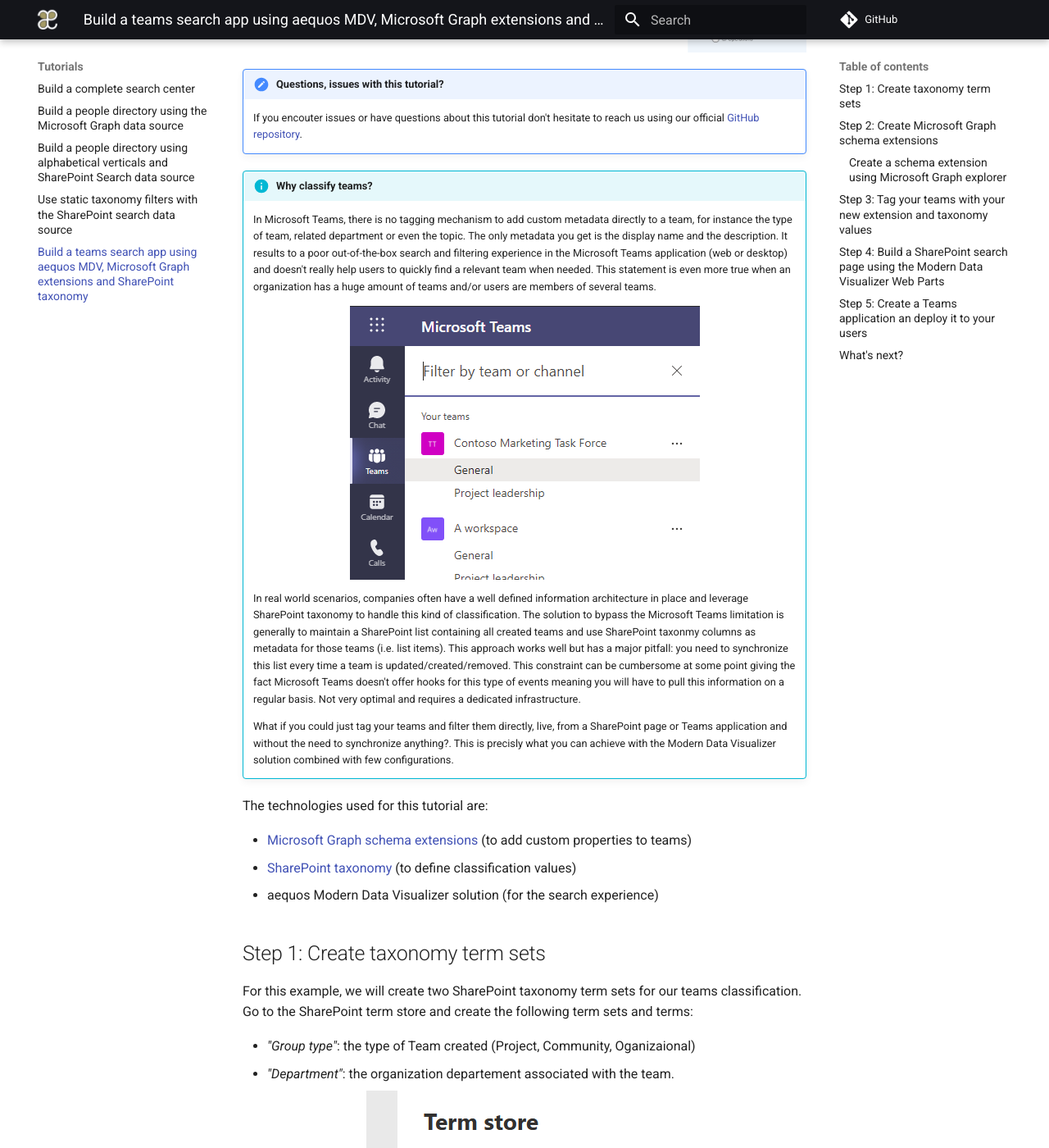
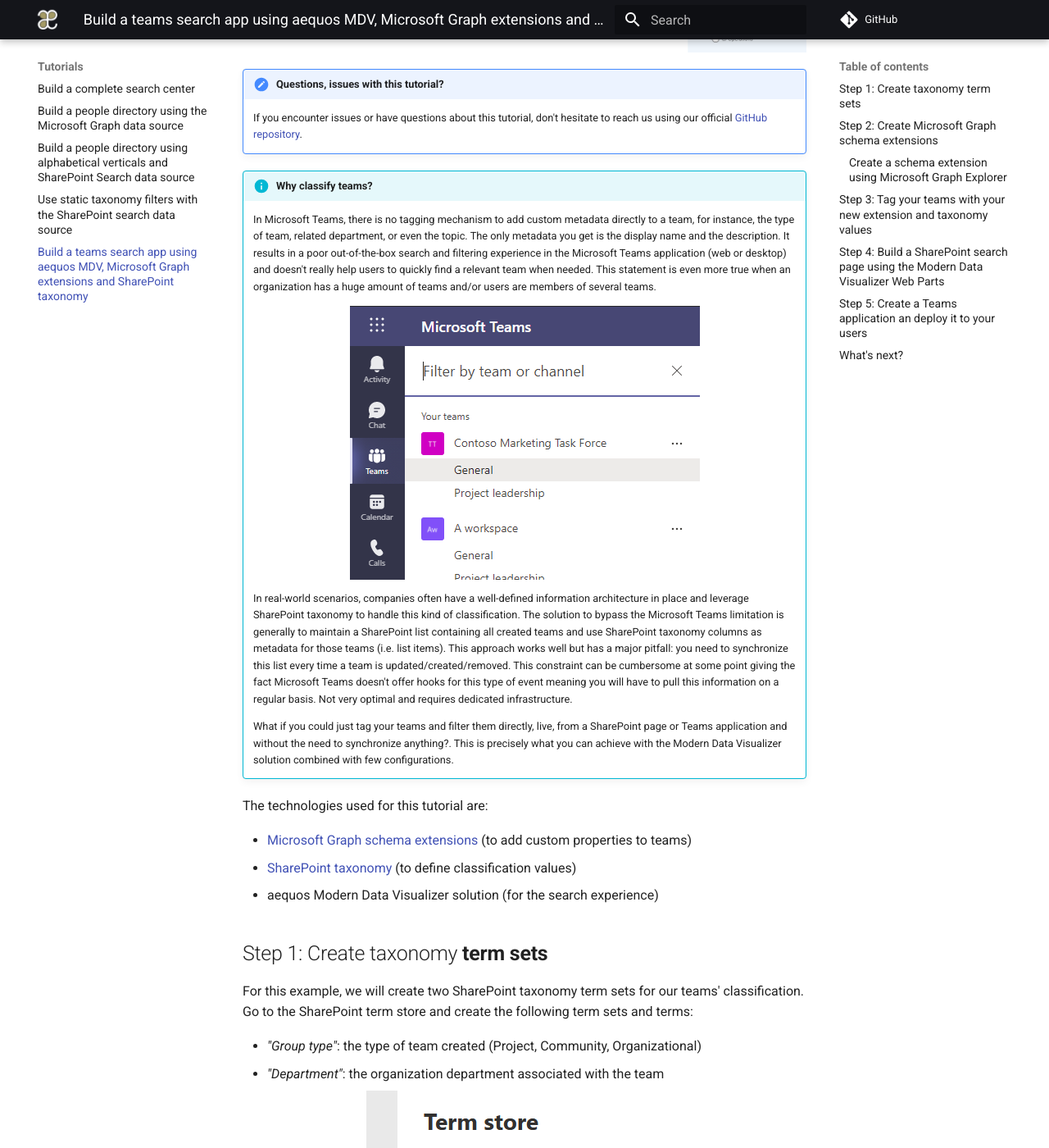
Before and after one commit to aequos-solutions/modern-data-visualizer, an MkDocs documentation site: the page built from docs/getting_started/tutorials/build_teams_search_portal_using_taxonomy.md, in a window 1280 px wide and 1400 px high, scrolled down 666 px. Shown: the whole window at 82% size. Built offline with MkDocs 1.6.1 and Material for MkDocs 9.7.7, drawn with Linux system fonts in a browser that asks for light colours; comment, search, counter and statistics services are not loaded; some of the changed text lies outside the part shown.

Commit message:
fix(doc): Microsoft Teams search center tutorial proofreading

````diff
--- a/docs/getting_started/tutorials/build_teams_search_portal_using_taxonomy.md
+++ b/docs/getting_started/tutorials/build_teams_search_portal_using_taxonomy.md
@@ -1,21 +1,21 @@
-# Build a teams search app using aequos MDV, Microsoft Graph extensions and SharePoint taxonomy
+# Build a teams search app using aequos MDV, Microsoft Graph extensions, and SharePoint taxonomy
 
-In this step-by-step tutorial, we demonstrate how to build a search center allowing to browse teams from Microsoft Teams using a dedicated application, SharePoint taxonomy terms and aequos MDV.
+In this step-by-step tutorial, we demonstrate how to build a search center allowing to browse teams from Microsoft Teams using a dedicated application, SharePoint taxonomy terms, and aequos MDV.
 
 !["Teams custom metadata - Search page overview"](../../assets/scenarios/teams/teams-search_overview.png){: .center}
 
 !!! note "Questions, issues with this tutorial?"
-    If you encouter issues or have questions about this tutorial don't hesitate to reach us using our official [GitHub repository](https://github.com/aequos-solutions/modern-data-visualizer/issues/new/choose).
+    If you encounter issues or have questions about this tutorial, don't hesitate to reach us using our official [GitHub repository](https://github.com/aequos-solutions/modern-data-visualizer/issues/new/choose).
 
 !!! info "Why classify teams?"
 
-    In Microsoft Teams, there is no tagging mechanism to add custom metadata directly to a team, for instance the type of team, related department or even the topic. The only metadata you get is the display name and the description. It results to a poor out-of-the-box search and filtering experience in the Microsoft Teams application (web or desktop) and doesn't really help users to quickly find a relevant team when needed. This statement is even more true when an organization has a huge amount of teams and/or users are members of several teams.
+    In Microsoft Teams, there is no tagging mechanism to add custom metadata directly to a team, for instance, the type of team, related department, or even the topic. The only metadata you get is the display name and the description. It results in a poor out-of-the-box search and filtering experience in the Microsoft Teams application (web or desktop) and doesn't really help users to quickly find a relevant team when needed. This statement is even more true when an organization has a huge amount of teams and/or users are members of several teams.
 
     !["Default Teams search experience"](../../assets/scenarios/teams/teams_default_search.png){: .center}
 
-    In real world scenarios, companies often have a well defined information architecture in place and leverage SharePoint taxonomy to handle this kind of classification. The solution to bypass the Microsoft Teams limitation is generally to maintain a SharePoint list containing all created teams and use SharePoint taxonmy columns as metadata for those teams (i.e. list items). This approach works well but has a major pitfall: you need to synchronize this list every time a team is updated/created/removed. This constraint can be cumbersome at some point giving the fact Microsoft Teams doesn't offer hooks for this type of events meaning you will have to pull this information on a regular basis. Not very optimal and requires a dedicated infrastructure.
+    In real-world scenarios, companies often have a well-defined information architecture in place and leverage SharePoint taxonomy to handle this kind of classification. The solution to bypass the Microsoft Teams limitation is generally to maintain a SharePoint list containing all created teams and use SharePoint taxonomy columns as metadata for those teams (i.e. list items). This approach works well but has a major pitfall: you need to synchronize this list every time a team is updated/created/removed. This constraint can be cumbersome at some point giving the fact Microsoft Teams doesn't offer hooks for this type of event meaning you will have to pull this information on a regular basis. Not very optimal and requires dedicated infrastructure.
 
-    What if you could just tag your teams and filter them directly, live, from a SharePoint page or Teams application and without the need to synchronize anything?. This is precisly what you can achieve with the Modern Data Visualizer solution combined with few configurations.
+    What if you could just tag your teams and filter them directly, live, from a SharePoint page or Teams application and without the need to synchronize anything?. This is precisely what you can achieve with the Modern Data Visualizer solution combined with few configurations.
 
 The technologies used for this tutorial are:
 
@@ -23,29 +23,29 @@ The technologies used for this tutorial are:
 - [SharePoint taxonomy](https://docs.microsoft.com/en-us/sharepoint/managed-metadata) (to define classification values)
 - aequos Modern Data Visualizer solution (for the search experience)
 
-## Step 1: Create taxonomy term sets
+## Step 1: Create taxonomy **term sets**
 
-For this example, we will create two SharePoint taxonomy term sets for our teams classification. Go to the SharePoint term store and create the following term sets and terms:
+For this example, we will create two SharePoint taxonomy term sets for our teams' classification. Go to the SharePoint term store and create the following term sets and terms:
 
-- _"Group type"_: the type of Team created (Project, Community, Oganizaional)
-- _"Department"_: the organization departement associated with the team.
+- _"Group type"_: the type of team created (Project, Community, Organizational)
+- _"Department"_: the organization department associated with the team
 
     !["Teams custom metadata - SharePoint taxonomy"](../../assets/scenarios/teams/teams_term_store.png){: .center}
 
 ## Step 2: Create Microsoft Graph schema extensions
 
-To be able to set custom metadata for your Teams, you will need first to create a Microsoft Graph schema extension on the underlying `group` resource. Microsoft Graph extensions are a way provided by Microsoft to add custom data on Microsoft 365 resources (ex: `group`,`user`, etc.)
+To be able to set custom metadata for your Teams, you will need first to create a Microsoft Graph schema extension on the underlying `group` resource. Microsoft Graph extensions are a way provided by Microsoft to add custom data on Microsoft 365 resources (ex: `group`, `user`, etc.)
 
 **_Why use a schema extension instead of an open extension?_**
 
-> Simply because only schema extension can be filtered using the OData `$filter` expression. To build a a search center, this could be pretty useful ;).
+> Simply because only schema extension can be filtered using the OData `$filter` expression. To build a search center, this could be pretty useful ;).
 
 !!! warning
-    As of today, Microsoft Schema extensions [don't not support complex property types like arrays](https://docs.microsoft.com/en-us/graph/api/resources/extensionschemaproperty?view=graph-rest-1.0) and string values are limited to 256 characters. **It means teams can only be tagged with a single value per metadata**.
+    As of today, Microsoft Schema extensions [does not support complex property types like arrays](https://docs.microsoft.com/en-us/graph/api/resources/extensionschemaproperty?view=graph-rest-1.0) and string values are limited to 256 characters. **It means teams can only be tagged with a single value per metadata**.
 
-### Create a schema extension using Microsoft Graph explorer
+### Create a schema extension using Microsoft Graph Explorer
 
-- In the same Azure tenant where the teams you want to tag belong, create a blank Azure AD application and save its ID for later.
+- In the same Azure Tenant where the teams you want to tag belong, create a blank Azure AD application and save its ID for later.
 
     !!! info
         There is no need to configure any permissions for this application.
@@ -89,7 +89,7 @@ To be able to set custom metadata for your Teams, you will need first to create
         {
             "name": "groupDepartmentAsText",
             "type": "String"
-        },
+        }
     ]
 }
 ```
@@ -101,30 +101,48 @@ To be able to set custom metadata for your Teams, you will need first to create
     !["Teams custom metadata - Graph Explorer response"](../../assets/scenarios/teams/graph_explorer_response.png){: .center}
 
     !!! important
-        When you create your extension for the first time, you need to save its generated id **as you won't be able to retrieve it afterwards**. Microsoft Graph extensions are shared across all tenants worldwide (only the definition, not values) so it will be very hard to get this value again.
+        When you create your extension for the first time, you need to save its generated id **as you won't be able to retrieve it afterward**. Microsoft Graph extensions are shared across all tenants worldwide (only the definition, not values) so it will be very hard to get this value again.
 
 ## Step 3: Tag your teams with your new extension and taxonomy values
 
-As you probably want to tag not just one Team in your organization, this step can be automated using multiple ways ex: (process a CSV files with PowerShell or use a custom business application). In this sample, we will just show how to tag a single team using Graph Explorer. The concept remains the same for multiple teams.
+As you probably want to tag not just one Team in your organization, this step can be automated using multiple ways ex: (process a CSV file with PowerShell or use a custom business application). In this sample, we will just show how to tag a single team using Graph Explorer. The concept remains the same for multiple teams.
 
 - In the Microsoft Graph Explorer, get the list of your Teams using the `https://graph.microsoft.com/beta/groups?$filter=resourceProvisioningOptions/Any(x:x eq 'Team')` URL (GET) and choose one in the list you want to tag saving its `id`:
 
 !["Teams custom metadata - Graph Explorer get Teams"](../../assets/scenarios/teams/graph_explorer_get_teams.png){: .center}
 
-- In the Graph Explorer, using this ID, update the group with the SharePoint taxonomy term values. As a convention, we will use the SharePoint taxonomy term IDs as the main extension properties value and the term labels for the `'AsText'` properties:
+- In the Graph Explorer, using this ID, update the group with the SharePoint taxonomy term values by using the `https://graph.microsoft.com/beta/groups/<YOUR-GUID>`. As a convention, we will use the SharePoint taxonomy term IDs as the main extension properties value and the term labels for the `'AsText'` properties:
 
 !["Teams custom metadata - Graph Explorer tag Teams"](../../assets/scenarios/teams/graph_explorer_tag_team.png){: .center}
 
+```json
+{
+    "extef3z6iep_aequosGroupMetadata": {
+        "groupType": "<YOUR-PROJECT-TERM-ID>",
+        "groupTypeAsText": "Project",
+        "groupDepartment": "<YOUR-MARKETING-TERM-ID>",
+        "groupDepartmentAsText": "Marketing"
+    }
+}
+```
+
 !!! info
-    The `'AsText'` are mainly here for performances purpose as it avoids to fetch the label again for the taxonomy ID in the Web Part layout.
+    The `'AsText'` are mainly here for performances purpose as it avoids fetching the label again for the taxonomy ID in the Web Part layout.
 
 ## Step 4: Build a SharePoint search page using the Modern Data Visualizer Web Parts
 
-In a SharePoint modern site (communication or team site), create a new page using the _'Home'_ layout. This can be achieved using [PnP PowerShell](https://pnp.github.io/powershell/cmdlets/Add-PnPClientSidePage.html) an the following commands:
+In a SharePoint modern site (communication or team site), create a new page using the _'Home'_ layout. This can be achieved using [PnP PowerShell](https://pnp.github.io/powershell/cmdlets/Add-PnPClientSidePage.html) and the following cmdlets:
 
 ```PowerShell
 Connect-PnPOnline -Url https:/<your_site_url> -UseWebLogin
 Add-PnPClientSidePage -LayoutType Home -Name teams-search-mdv -CommentsEnabled:$false
+```
+
+or by using the following [CLI for Microsoft 365](https://pnp.github.io/cli-microsoft365/cmd/spo/page/page-set/) commands:
+
+```bash
+m365 login
+m365 spo page add --name teams-search-mdv.aspx --webUrl https:/<your_site_url> --layoutType Home
 ```
 
 > We use the this layout for convenience as it fits well to build search pages.
@@ -156,8 +174,8 @@ m365 spo serviceprincipal grant add --resource 'Microsoft Graph' --scope 'User.R
 
     | Display Name | Filter field | Template |
     | ------------ | ------------ | -------- |
-    | **Group type** | &lt;your_schema_extension_name&gt;/groupType (ex: `exttumpwrak_aequosGroupMetadata/groupType`) | "Taxonomy picker" wired to the _"Group type"_ term set: <br> !["Teams custom metadata - Data Filter Web Part configuration"](../../assets/scenarios/teams/filters_wp_taxonomy.png){: .center}
-    | **Department** | &lt;your_schema_extension_name&gt;/groupDepartment (ex: `exttumpwrak_aequosGroupMetadata/groupDepartment`) | "Taxonomy picker" wired to the _"Group type"_ term set: <br> !["Teams custom metadata - Data Filter Web Part configuration"](../../assets/scenarios/teams/filters_wp_taxonomy2.png){: .center}
+    | **Group type** | &lt;your_schema_extension_name&gt;/groupType (ex: `exttumpwrak_aequosGroupMetadata/groupType`) | "Taxonomy picker" wired to the _"Group type"_ term set:<br /> !["Teams custom metadata - Data Filter Web Part configuration"](../../assets/scenarios/teams/filters_wp_taxonomy.png){: .center}
+    | **Department** | &lt;your_schema_extension_name&gt;/groupDepartment (ex: `exttumpwrak_aequosGroupMetadata/groupDepartment`) | "Taxonomy picker" wired to the _"Group type"_ term set:<br /> !["Teams custom metadata - Data Filter Web Part configuration"](../../assets/scenarios/teams/filters_wp_taxonomy2.png){: .center}
 
 
 - On the main zone, below the search box, add a new _Data Visualizer Web Part_ with the following configurations (in this order):
@@ -179,21 +197,21 @@ m365 spo serviceprincipal grant add --resource 'Microsoft Graph' --scope 'User.R
 
             > You must replace the `exttumpwrak_aequosGroupMetadata` value with your own extension name created earlier. Also, don't forget to click "Apply".
 
-            This URL could seem intimidating but leverages both Microsoft adaptive expressions and builtin Web Part [tokens](../../../usage/data-visualizer/tokens/) to create a dynamic query depending of the connected search box and filter values. Decorticated, the query does the following:
+            This URL could seem intimidating but leverages both Microsoft adaptive expressions and built-in Web Part [tokens](../../../usage/data-visualizer/tokens/) to create a dynamic query depending on the connected search box and filter values. Decorticated, the query does the following:
             ***
-            - Retrieve the Microsoft 365 groups where the user is a member <br>
+            - Retrieve the Microsoft 365 groups where the user is a member<br />
                 `https://graph.microsoft.com/beta/me/memberOf/$/microsoft.graph.group?`
             ***
-            - Return a specified number of results according to the Web Part configuration <br>
+            - Return a specified number of results according to the Web Part configuration<br />
                 `$top={itemsCountPerPage}`
             ***
-            - Return the number of results for the search <br>
+            - Return the number of results for the search<br />
                 `&$count=true`
             ***
-            - Return useful properties for a team used by the 'Teams' layout, including the custom schema extension you created earlier (to be replaced by your own value)<br>
+            - Return useful properties for a team used by the 'Teams' layout, including the custom schema extension you created earlier (to be replaced by your own value)<br />
                 `&$select=exttumpwrak_aequosGroupMetadata,id,displayName,description,visibility`
             ***
-            - Add a $search condition on display name and description only if a keyword is entered in the search box. Leave blank otherwise <br>
+            - Add a $search condition on display name and description only if a keyword is entered in the search box. Leave blank otherwise<br />
                 ```
                 ${
                     if(empty("{inputQueryText}"),
@@ -203,7 +221,7 @@ m365 spo serviceprincipal grant add --resource 'Microsoft Graph' --scope 'User.R
                 }
                 ```
             ***
-            - Add a $filter condition only if filter values are present and selected. Leave blank otherwise. The `buildOdataFilterCondition()` function converts the current filter values to an OData valid `$filter` condition using 'eq' operator. <br>
+            - Add a $filter condition only if filter values are present and selected. Leave blank otherwise. The `buildOdataFilterCondition()` function converts the current filter values to an OData valid `$filter` condition using 'eq' operator.<br />
                 ```
                 ${
                     if(empty('{filters}'),
@@ -304,4 +322,4 @@ To fully integrate the search experience directly in Microsoft Teams, you can cr
 This tutorial gave you a straightforward approach to add custom metadata to your teams in Microsoft Teams. The next step is to classify all your teams accordingly using the Microsoft Graph schema extension so you can filter them using this interface. This can be achieved using multiple ways (CSV + PowerShell, SPFx extension, etc) but this is outside of the purpose of this article.
 
 !!! note "Questions, issues with this tutorial?"
-    If you encouter issues or have questions about this tutorial don't hesitate to reach us using our official [GitHub repository](https://github.com/aequos-solutions/modern-data-visualizer/issues/new/choose).
+    If you encounter issues or have questions about this tutorial don't hesitate to reach us using our official [GitHub repository](https://github.com/aequos-solutions/modern-data-visualizer/issues/new/choose).
````
Also changed, not shown: other parts of docs/getting_started/tutorials/build_teams_search_portal_using_taxonomy.md (+6 -6 lines).
